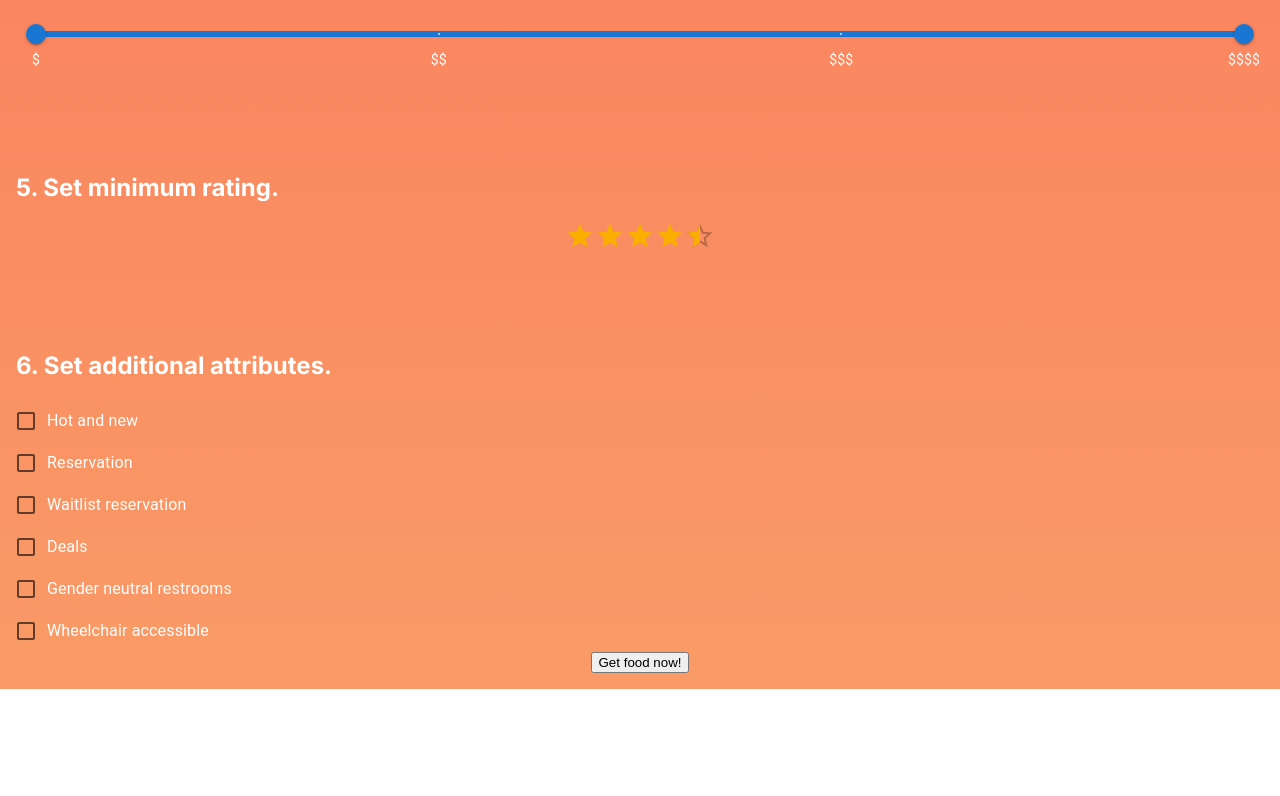
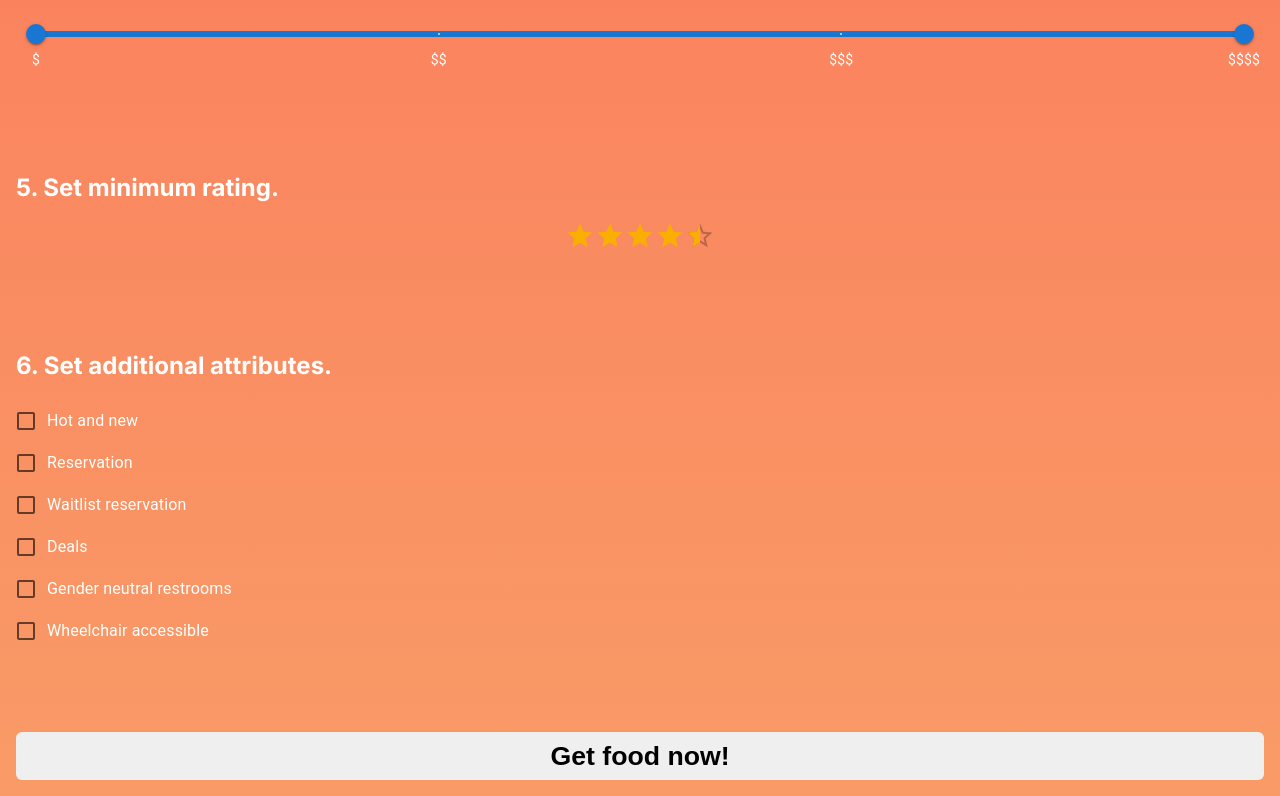
Before and after one commit to LIONisaQT/food-now-3-ui, a Next.js app: page / in a window 1280 px wide. Shown: the part 2016-2812 px from the top of the page. Before the commit the page ends 2705 px from the top, so only its background shows below. Built offline with nearby package versions, Linux system fonts and the light colour scheme.

Commit message:
Add button and dummy data

```diff
--- a/src/app/page.module.css
+++ b/src/app/page.module.css
@@ -11,3 +11,19 @@
   flex-direction: column;
   gap: 80px;
 }
+
+.foodButton {
+  width: 100%;
+  height: 48px;
+  border: 0;
+  border-radius: 6px;
+  outline: none;
+}
+
+.foodButton:hover {
+  cursor: pointer;
+}
+
+.buttonText {
+  margin: 0;
+}
--- a/src/app/page.tsx
+++ b/src/app/page.tsx
@@ -8,6 +8,8 @@ import RangePicker from "./rangePicker/RangePicker";
 import PricePicker from "./pricePicker/PricePicker";
 import RatingPicker from "./ratingPicker/RatingPicker";
 import AttributePicker from "./attributePicker/AttributePicker";
+
+import { sampleResult } from "./sampleResult";
 
 const localServer = true;
 
@@ -90,6 +92,9 @@ export default function Home() {
   };
 
   const getFood = async () => {
+    console.log(sampleResult);
+    return;
+
     const apiUrl = localServer
       ? "http://localhost:3001/api"
       : "https://food-now-3-server.onrender.com/api";
@@ -119,8 +124,10 @@ export default function Home() {
         <PricePicker callback={priceCallback} />
         <RatingPicker callback={ratingCallback} />
         <AttributePicker callback={attributeCallback} />
+        <button className={styles.foodButton} onClick={getFood}>
+          <h1 className={styles.buttonText}>Get food now!</h1>
+        </button>
       </div>
-      <button onClick={getFood}>Get food now!</button>
     </main>
   );
 }
--- /dev/null
+++ b/src/app/sampleResult.ts
@@ -0,0 +1,38 @@
+export const sampleResult = {
+	"id": "xOLWTlk1jM4cJtyA8NkSfA",
+	"alias": "sonamu-korean-restaurant-san-francisco-2",
+	"name": "Sonamu Korean Restaurant",
+	"image_url": "https://s3-media3.fl.yelpcdn.com/bphoto/wJu2pbCllIKAvGPWrMX8ZA/o.jpg",
+	"is_closed": false,
+	"url": "https://www.yelp.com/biz/sonamu-korean-restaurant-san-francisco-2?adjust_creative=uJzKmAd0X0vpcNpBYgIfOA&utm_campaign=yelp_api_v3&utm_medium=api_v3_business_search&utm_source=uJzKmAd0X0vpcNpBYgIfOA",
+	"review_count": 61,
+	"categories": [
+		{
+			"alias": "korean",
+			"title": "Korean"
+		}
+	],
+	"rating": 4.5,
+	"coordinates": {
+		"latitude": 37.78058,
+		"longitude": -122.480882
+	},
+	"transactions": [],
+	"price": "$$",
+	"location": {
+		"address1": "5716 Geary Blvd",
+		"address2": null,
+		"address3": "",
+		"city": "San Francisco",
+		"zip_code": "94121",
+		"country": "US",
+		"state": "CA",
+		"display_address": [
+			"5716 Geary Blvd",
+			"San Francisco, CA 94121"
+		]
+	},
+	"phone": "+14155786808",
+	"display_phone": "(415) 578-6808",
+	"distance": 4480.388365598314
+}
```
